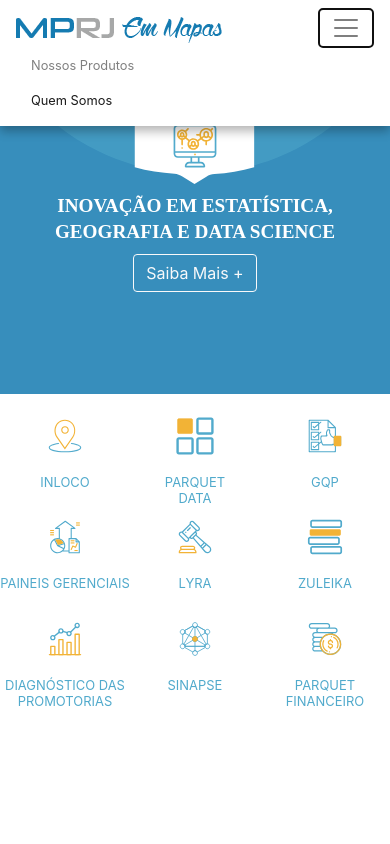
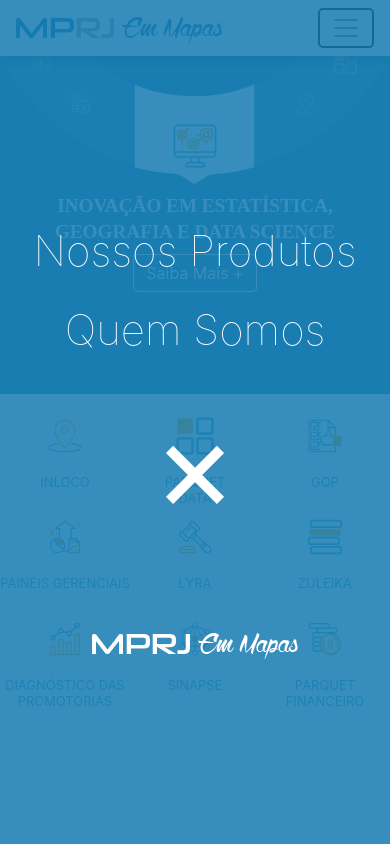
Before and after one commit to MinisterioPublicoRJ/sitempmapas, a website: page src/index.html in a window 390 px wide. Both pictures are taken after a click on the button "Toggle navigation". Shown: the top 844 px of the page. Drawn offline with nearby package versions, Linux system fonts and the light colour scheme; files that its build step writes are made by us from their sources.

Commit message:
Changes to mobile menu

```diff
--- a/src/index.html
+++ b/src/index.html
@@ -42,7 +42,13 @@
                     <!-- <li class="nav-item">
                         <a href="#parceiros" class="nav-link">Parceiros</a>
                     </li> -->
+                    <li class="nav-item">
+                        <button class="navbar-close" type="button" data-toggle="collapse" data-target="#navbarTop" aria-controls="navbarsExample07" aria-expanded="false" aria-label="Toggle navigation">
+                            &times;
+                        </button>
+                    </li>
                 </ul>
+                <img src="./assets/logo_mpEmMapas_branco.png" class="white-logo" alt="">
             </div>
         </div>
     </nav>
--- a/src/sass/style.sass
+++ b/src/sass/style.sass
@@ -27,10 +27,43 @@
     background: white
     box-shadow: 0 5px 10px rgba(0,0,0,.3)
 
+.navbar-collapse
+    @media (max-width: 1000px)
+        background: rgba(21,123,177,.85)
+        font-weight: lighter
+        height: 100vh
+        left: 0
+        padding-top: 25vh
+        position: fixed
+        top: 0
+        width: 100vw
+
 .nav-item
     font-size: .8em
     padding: 0 15px
 
+.white-logo
+    position: absolute
+    left: 50%
+    margin-left: -103px
+    top: 75vh
+
+.nav-link
+    @media (max-width: 1000px)
+        color: rgba(255,255,255,1) !important
+        font-size: 5vh
+        text-align: center
+
+.navbar-close
+    display: none
+    @media (max-width: 1000px)
+        background: none
+        border: 0
+        color: rgba(255,255,255,1)
+        display: block
+        font-size: 15vh
+        text-align: center
+        width: 100%
 .pagina
     min-height: 100vh
     padding-top: 56px
```
Also changed, not shown: src/assets/logo_mpEmMapas_branco.png (added).
